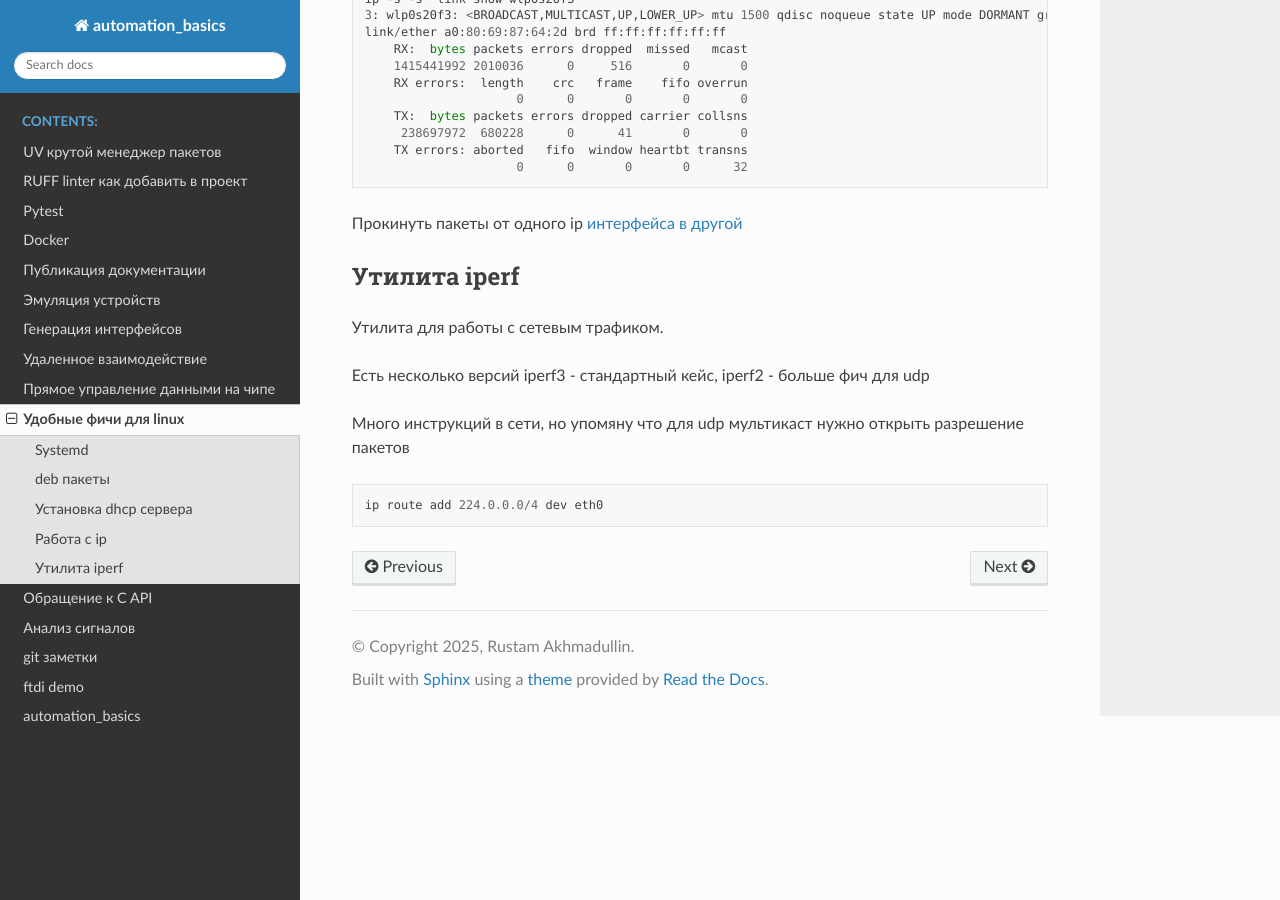
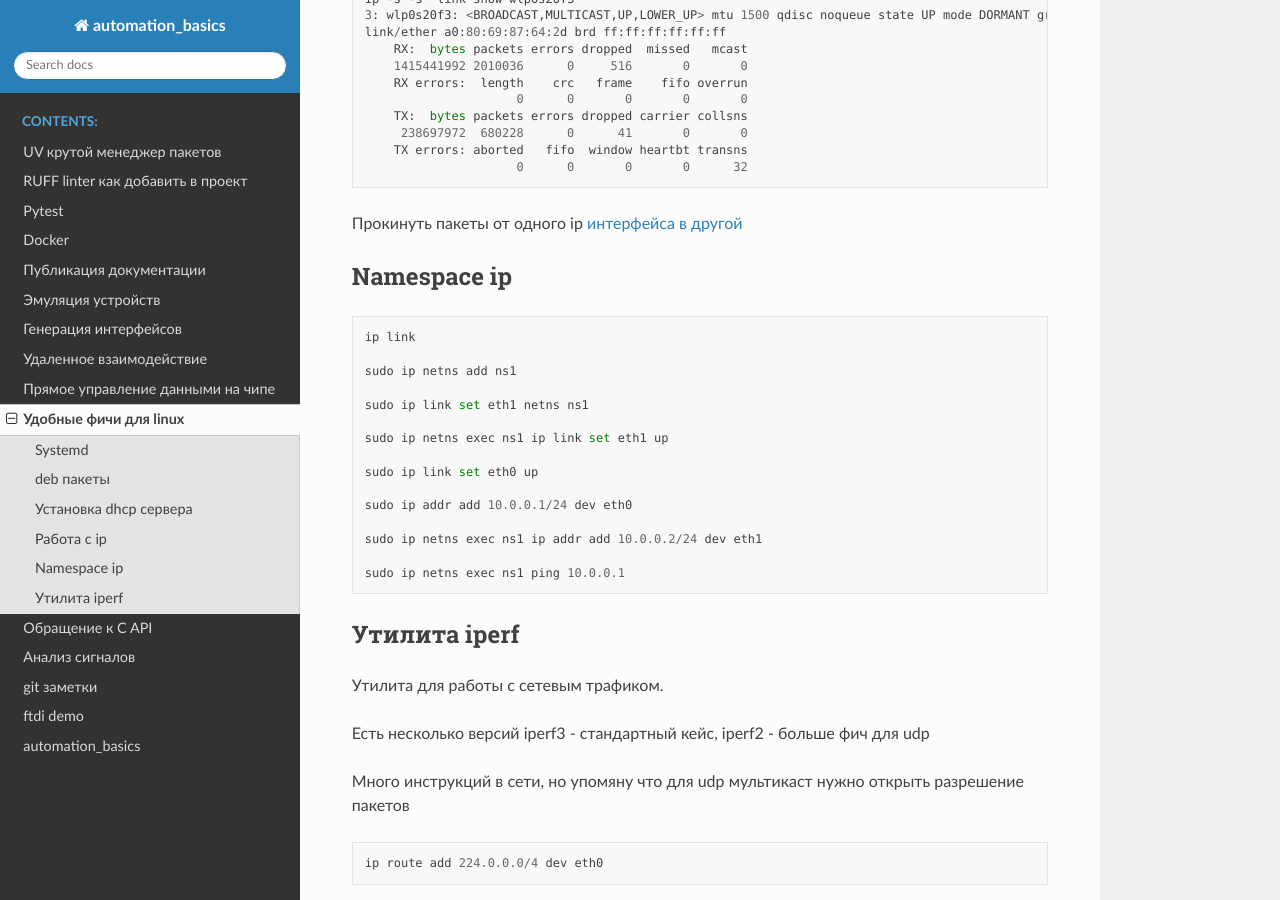
Before and after one commit to RustamAxm/automation_basic, a Sphinx documentation site: the page built from docs/source/tutorials/linux.rst, in a window 1280 px wide and 900 px high, scrolled down 785 px. Built offline with Sphinx 7.4.7 and the Read the Docs theme 3.1.0, drawn with Linux system fonts in a browser that asks for light colours.

Commit message:
naspace for ip

```diff
--- a/docs/source/conf.py
+++ b/docs/source/conf.py
@@ -49,3 +49,5 @@ language = 'Python'
 
 html_theme = 'sphinx_rtd_theme'
 html_static_path = ['_static']
+
+autodoc_mock_imports = ['smbus3', 'serial', 'RPi', 'ftd2xx']
--- a/docs/source/tutorials/linux.rst
+++ b/docs/source/tutorials/linux.rst
@@ -46,6 +46,27 @@ deb пакеты
 
 Прокинуть пакеты от одного ip `интерфейса в другой <https://github.com/RustamAxm/sh_scripts/blob/main/route_ip_to_ip/run_ip_to_ip.sh>`_
 
+Namespace ip
+---------------
+
+.. code-block::
+
+        ip link
+
+        sudo ip netns add ns1
+
+        sudo ip link set eth1 netns ns1
+
+        sudo ip netns exec ns1 ip link set eth1 up
+
+        sudo ip link set eth0 up
+
+        sudo ip addr add 10.0.0.1/24 dev eth0
+
+        sudo ip netns exec ns1 ip addr add 10.0.0.2/24 dev eth1
+
+        sudo ip netns exec ns1 ping 10.0.0.1
+
 
 Утилита iperf
 ---------------
```
Also changed, not shown: pyproject.toml (+8 -2 lines), 1 other file.
